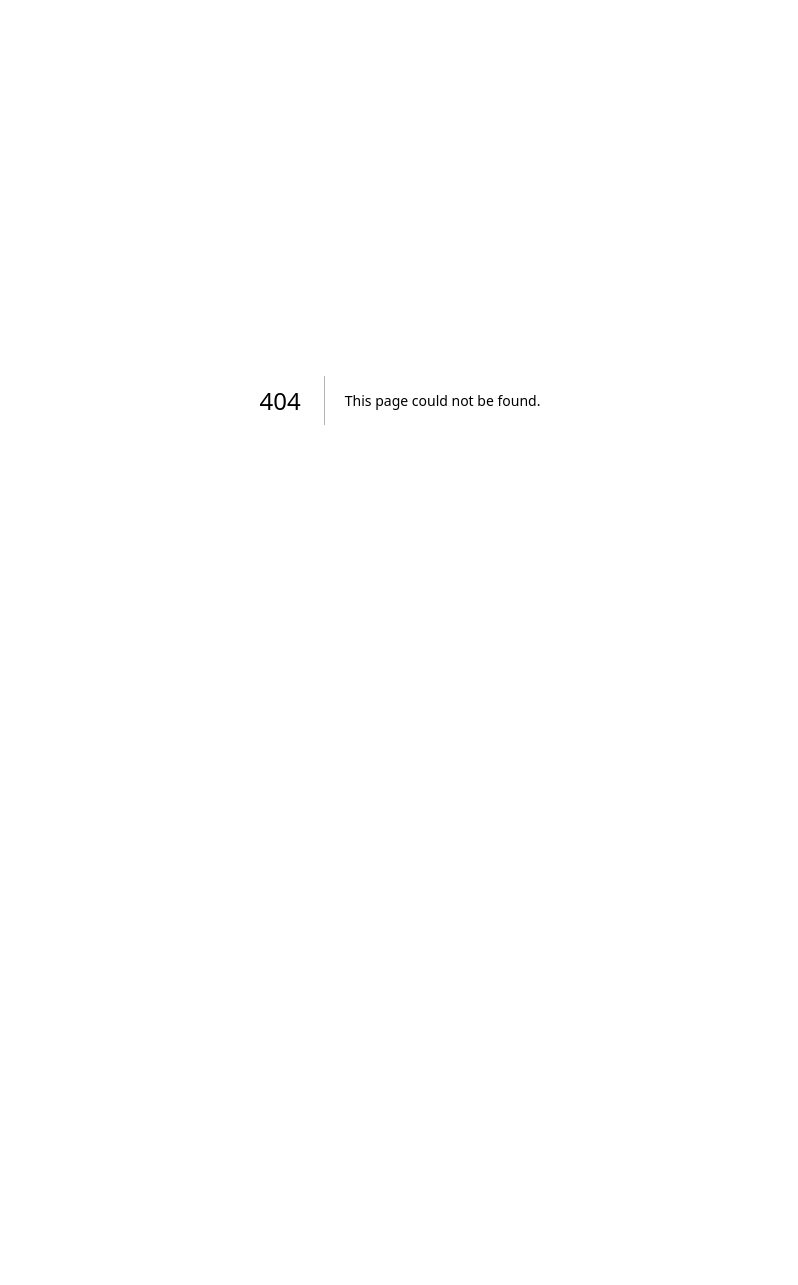
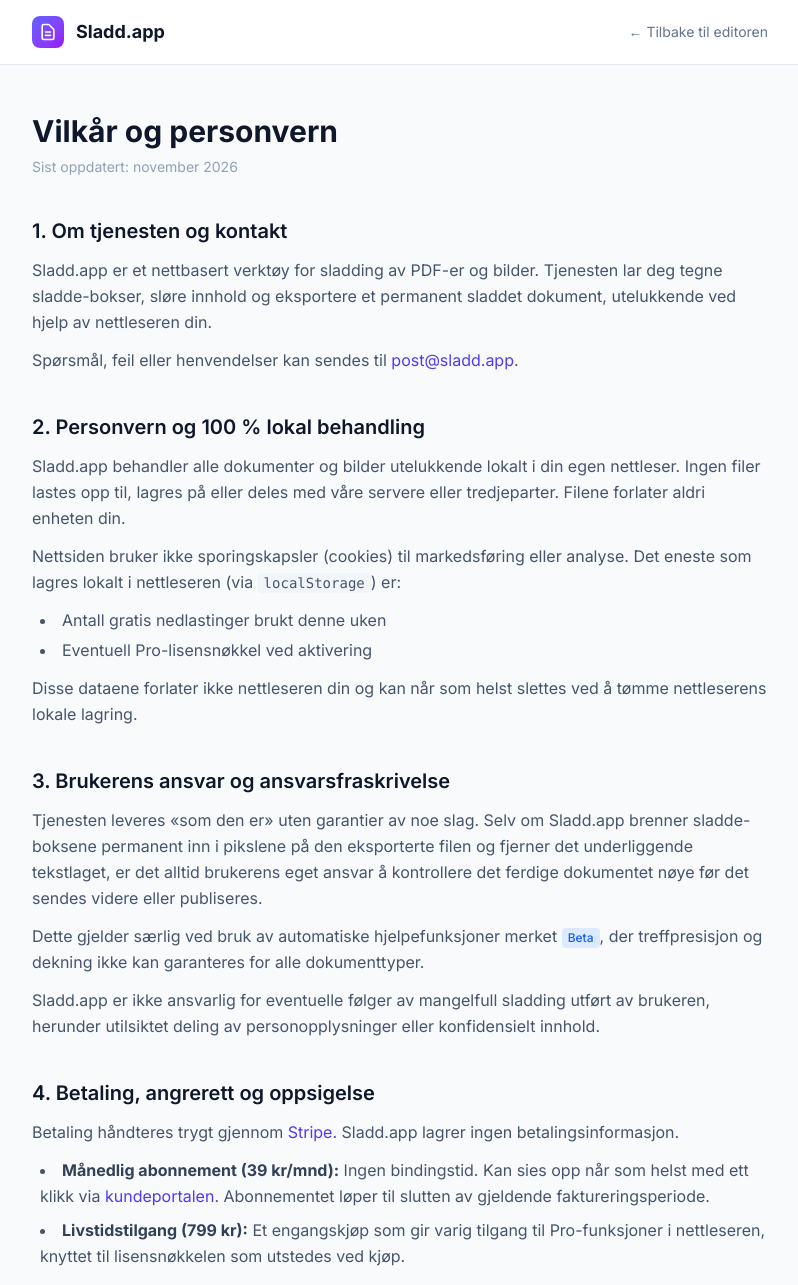
Before and after one commit to IPCAREAS/local-redact-pdf, a Next.js app: page /vilkar in a window 1280 px wide. Before the commit this address had no page. Shown: the top 1285 px of the page, without its empty margins (240-1038 px from the left). Before the commit the page ends 800 px from the top, so only its background shows below. Built offline with nearby package versions, Linux system fonts and the light colour scheme.

Commit message:
feat: /vilkar-side (vilkår og personvern), footer-lenke og sitemap

```diff
--- /dev/null
+++ b/app/vilkar/page.tsx
@@ -0,0 +1,198 @@
+import type { Metadata } from 'next'
+import Link from 'next/link'
+
+export const metadata: Metadata = {
+  metadataBase: new URL('https://sladd.app'),
+  title: 'Vilkår og personvern – Sladd.app',
+  description:
+    'Les om hvordan Sladd.app håndterer personvern, behandler dokumenter lokalt i nettleseren, og hvilke vilkår som gjelder for bruk og betaling.',
+  alternates: { canonical: 'https://sladd.app/vilkar' },
+  robots: { index: true, follow: true },
+}
+
+export default function Vilkar() {
+  return (
+    <div className="min-h-screen bg-slate-50 dark:bg-slate-900">
+      {/* Header */}
+      <header className="border-b border-slate-200 dark:border-slate-700 bg-white dark:bg-slate-800">
+        <div className="max-w-3xl mx-auto px-4 h-16 flex items-center justify-between">
+          <Link
+            href="/"
+            className="flex items-center gap-3 hover:opacity-80 transition-opacity"
+          >
+            <div className="w-8 h-8 rounded-lg bg-gradient-to-br from-indigo-500 to-purple-600 flex items-center justify-center">
+              <svg className="w-5 h-5 text-white" fill="none" viewBox="0 0 24 24" stroke="currentColor">
+                <path strokeLinecap="round" strokeLinejoin="round" strokeWidth={2}
+                  d="M9 12h6m-6 4h6m2 5H7a2 2 0 01-2-2V5a2 2 0 012-2h5.586a1 1 0 01.707.293l5.414 5.414a1 1 0 01.293.707V19a2 2 0 01-2 2z" />
+              </svg>
+            </div>
+            <span className="font-bold text-slate-900 dark:text-white text-lg">Sladd.app</span>
+          </Link>
+          <Link
+            href="/"
+            className="text-sm text-slate-500 dark:text-slate-400 hover:text-slate-700 dark:hover:text-slate-200 transition-colors"
+          >
+            ← Tilbake til editoren
+          </Link>
+        </div>
+      </header>
+
+      <main className="max-w-3xl mx-auto px-4 py-12">
+        <h1 className="text-3xl font-bold text-slate-900 dark:text-white mb-2">
+          Vilkår og personvern
+        </h1>
+        <p className="text-sm text-slate-400 mb-10">Sist oppdatert: november 2026</p>
+
+        <div className="space-y-10">
+
+          {/* 1. Om tjenesten */}
+          <section>
+            <h2 className="text-xl font-semibold text-slate-900 dark:text-white mb-3">
+              1. Om tjenesten og kontakt
+            </h2>
+            <div className="text-slate-600 dark:text-slate-400 leading-relaxed space-y-3">
+              <p>
+                Sladd.app er et nettbasert verktøy for sladding av PDF-er og bilder. Tjenesten
+                lar deg tegne sladde-bokser, sløre innhold og eksportere et permanent sladdet
+                dokument, utelukkende ved hjelp av nettleseren din.
+              </p>
+              <p>
+                Spørsmål, feil eller henvendelser kan sendes til{' '}
+                <a
+                  href="mailto:post@sladd.app"
+                  className="text-indigo-600 dark:text-indigo-400 hover:underline"
+                >
+                  post@sladd.app
+                </a>
+                .
+              </p>
+            </div>
+          </section>
+
+          {/* 2. Personvern */}
+          <section>
+            <h2 className="text-xl font-semibold text-slate-900 dark:text-white mb-3">
+              2. Personvern og 100 % lokal behandling
+            </h2>
+            <div className="text-slate-600 dark:text-slate-400 leading-relaxed space-y-3">
+              <p>
+                Sladd.app behandler alle dokumenter og bilder utelukkende lokalt i din egen
+                nettleser. Ingen filer lastes opp til, lagres på eller deles med våre servere
+                eller tredjeparter. Filene forlater aldri enheten din.
+              </p>
+              <p>
+                Nettsiden bruker ikke sporingskapsler (cookies) til markedsføring eller
+                analyse. Det eneste som lagres lokalt i nettleseren (via{' '}
+                <code className="bg-slate-100 dark:bg-slate-700 px-1.5 py-0.5 rounded text-sm font-mono">
+                  localStorage
+                </code>
+                ) er:
+              </p>
+              <ul className="list-disc list-inside space-y-1 ml-2">
+                <li>Antall gratis nedlastinger brukt denne uken</li>
+                <li>Eventuell Pro-lisensnøkkel ved aktivering</li>
+              </ul>
+              <p>
+                Disse dataene forlater ikke nettleseren din og kan når som helst slettes ved å
+                tømme nettleserens lokale lagring.
+              </p>
+            </div>
+          </section>
+
+          {/* 3. Ansvarsfraskrivelse */}
+          <section>
+            <h2 className="text-xl font-semibold text-slate-900 dark:text-white mb-3">
+              3. Brukerens ansvar og ansvarsfraskrivelse
+            </h2>
+            <div className="text-slate-600 dark:text-slate-400 leading-relaxed space-y-3">
+              <p>
+                Tjenesten leveres «som den er» uten garantier av noe slag. Selv om Sladd.app
+                brenner sladde-boksene permanent inn i pikslene på den eksporterte filen og
+                fjerner det underliggende tekstlaget, er det alltid brukerens eget ansvar å
+                kontrollere det ferdige dokumentet nøye før det sendes videre eller publiseres.
+              </p>
+              <p>
+                Dette gjelder særlig ved bruk av automatiske hjelpefunksjoner merket{' '}
+                <span className="inline-flex items-center bg-blue-100 dark:bg-blue-900/40 text-blue-600 dark:text-blue-300 text-xs font-medium px-1.5 py-0.5 rounded">
+                  Beta
+                </span>
+                , der treffpresisjon og dekning ikke kan garanteres for alle dokumenttyper.
+              </p>
+              <p>
+                Sladd.app er ikke ansvarlig for eventuelle følger av mangelfull sladding
+                utført av brukeren, herunder utilsiktet deling av personopplysninger eller
+                konfidensielt innhold.
+              </p>
+            </div>
+          </section>
+
+          {/* 4. Betaling */}
+          <section>
+            <h2 className="text-xl font-semibold text-slate-900 dark:text-white mb-3">
+              4. Betaling, angrerett og oppsigelse
+            </h2>
+            <div className="text-slate-600 dark:text-slate-400 leading-relaxed space-y-3">
+              <p>
+                Betaling håndteres trygt gjennom{' '}
+                <a
+                  href="https://stripe.com"
+                  target="_blank"
+                  rel="noopener noreferrer"
+                  className="text-indigo-600 dark:text-indigo-400 hover:underline"
+                >
+                  Stripe
+                </a>
+                . Sladd.app lagrer ingen betalingsinformasjon.
+              </p>
+              <ul className="list-disc list-inside space-y-2 ml-2">
+                <li>
+                  <strong className="text-slate-700 dark:text-slate-300">
+                    Månedlig abonnement (39 kr/mnd):
+                  </strong>{' '}
+                  Ingen bindingstid. Kan sies opp når som helst med ett klikk via{' '}
+                  <a
+                    href="https://billing.stripe.com/p/login/cNieVcalLehQ6ZMek75wI00"
+                    target="_blank"
+                    rel="noopener noreferrer"
+                    className="text-indigo-600 dark:text-indigo-400 hover:underline"
+                  >
+                    kundeportalen
+                  </a>
+                  . Abonnementet løper til slutten av gjeldende faktureringsperiode.
+                </li>
+                <li>
+                  <strong className="text-slate-700 dark:text-slate-300">
+                    Livstidstilgang (799 kr):
+                  </strong>{' '}
+                  Et engangskjøp som gir varig tilgang til Pro-funksjoner i nettleseren, knyttet
+                  til lisensnøkkelen som utstedes ved kjøp.
+                </li>
+              </ul>
+              <p>
+                Ved digitalt innhold som tas i bruk umiddelbart etter kjøp, bortfaller ordinær
+                14-dagers angrerett (jf. angrerettloven § 22 bokstav b) fra det tidspunktet
+                leveringen har startet og du har bekreftet at du er klar over dette.
+              </p>
+            </div>
+          </section>
+
+        </div>
+      </main>
+
+      <footer className="border-t border-slate-200 dark:border-slate-700 mt-16 py-8 text-center text-sm text-slate-400">
+        <p>Sladd.app &copy; {new Date().getFullYear()}</p>
+        <div className="mt-2 flex justify-center gap-4 text-xs">
+          <Link href="/" className="hover:text-slate-600 dark:hover:text-slate-200 transition-colors">
+            Tilbake til editoren
+          </Link>
+          <a
+            href="mailto:post@sladd.app"
+            className="hover:text-slate-600 dark:hover:text-slate-200 transition-colors"
+          >
+            post@sladd.app
+          </a>
+        </div>
+      </footer>
+    </div>
+  )
+}
--- a/components/RedactApp.tsx
+++ b/components/RedactApp.tsx
@@ -144,6 +144,7 @@ export default function RedactApp({
             <a href="/sladd-pass-og-id" className="hover:text-slate-600 dark:hover:text-slate-200 transition-colors">Sladd pass og ID</a>
             <a href="/sladd-faktura-og-kontrakt" className="hover:text-slate-600 dark:hover:text-slate-200 transition-colors">Sladd faktura og kontrakt</a>
             <a href="https://billing.stripe.com/p/login/cNieVcalLehQ6ZMek75wI00" target="_blank" rel="noopener noreferrer" className="hover:text-slate-600 dark:hover:text-slate-200 transition-colors">Administrer abonnement</a>
+            <a href="/vilkar" className="hover:text-slate-600 dark:hover:text-slate-200 transition-colors">Vilkår og personvern</a>
           </div>
         </footer>
       </div>
```
Also changed, not shown: 1 other file (tests, documents, lock files or other folders).
